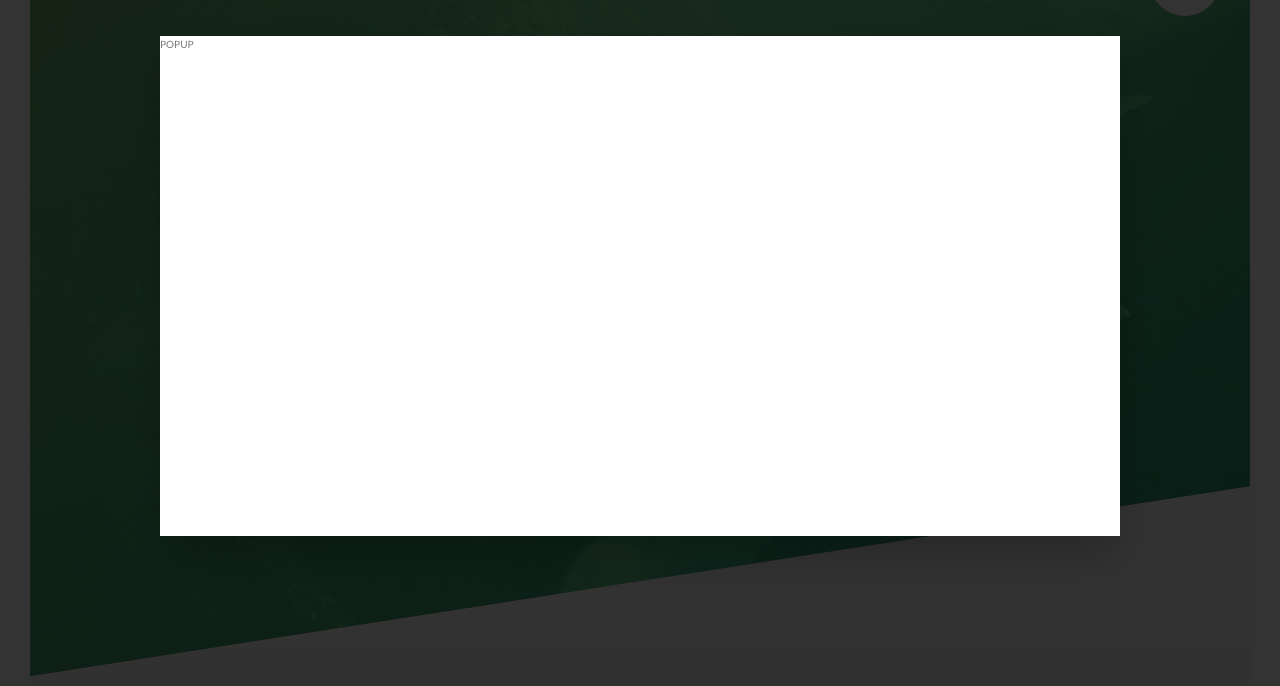
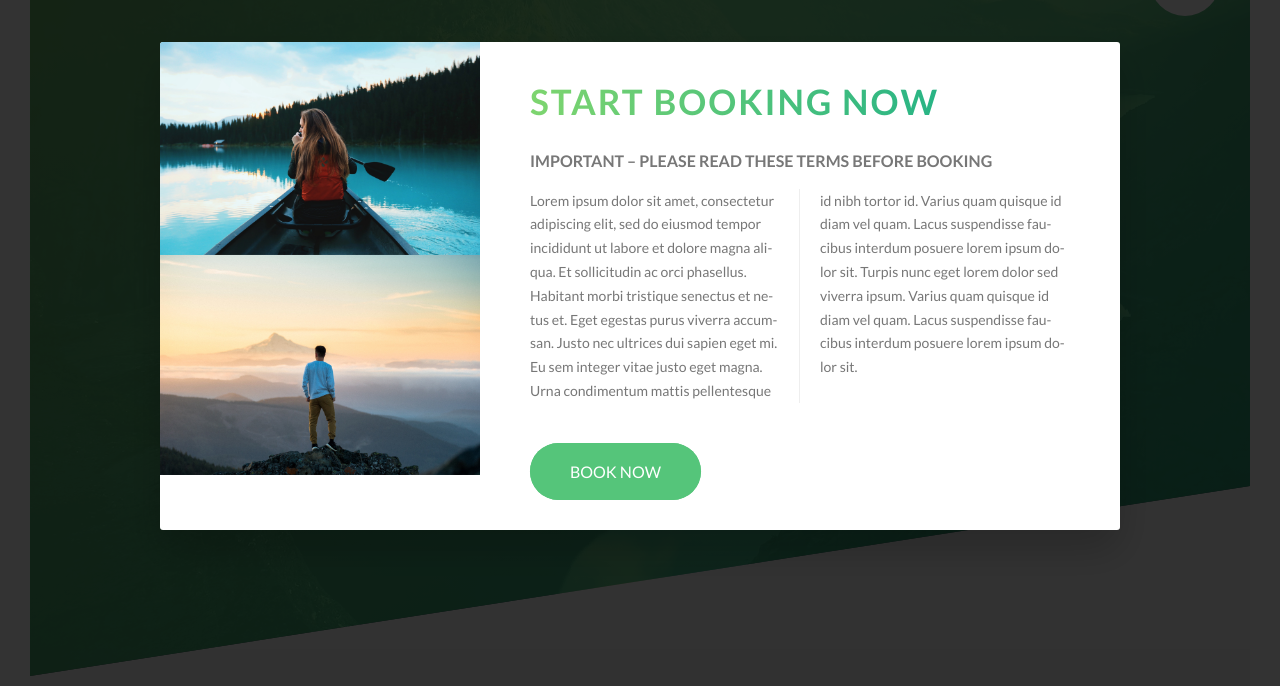
Before and after one commit to aindriu80/Natours, a website: page index.html in a window 1280 px wide. Shown: the part 114-800 px from the top of the page. Drawn offline with Linux system fonts and the light colour scheme.

Commit message:
Building CSS pop up - css styling complete

```diff
--- a/index.html
+++ b/index.html
@@ -356,7 +356,19 @@
 
     <div class="popup">
         <div class="popup__content">
-            POPUP
+            <div class="popup__left">
+                <img src="resources/img/nat-8.jpg" alt="Tour photo" class="popup__img">
+                <img src="resources/img/nat-9.jpg" alt="Tour photo" class="popup__img">
+            </div>
+
+            <div class="popup__right">
+                <h2 class="heading-secondary u-margin-bottom-small">Start booking now</h2>
+                <h3 class="heading-tertiary u-margin-bottom-small">Important &ndash; Please read these terms before booking</h3>
+                <p class="popup__text">
+                    Lorem ipsum dolor sit amet, consectetur adipiscing elit, sed do eiusmod tempor incididunt ut labore et dolore magna aliqua. Et sollicitudin ac orci phasellus. Habitant morbi tristique senectus et netus et. Eget egestas purus viverra accumsan. Justo nec ultrices dui sapien eget mi. Eu sem integer vitae justo eget magna. Urna condimentum mattis pellentesque id nibh tortor id. Varius quam quisque id diam vel quam. Lacus suspendisse faucibus interdum posuere lorem ipsum dolor sit. Turpis nunc eget lorem dolor sed viverra ipsum.  Varius quam quisque id diam vel quam. Lacus suspendisse faucibus interdum posuere lorem ipsum dolor sit.
+                </p>
+                <a href="#" class="btn btn--green">Book now</a>
+            </div>
         </div>
     </div>
     <!--
--- a/resources/css/style.css
+++ b/resources/css/style.css
@@ -428,9 +428,35 @@ body {
     left: 50%;
     transform: translate(-50%, -50%);
     width: 75%;
-    height: 50rem;
     background-color: #fff;
-    box-shadow: 0 2rem 4rem rgba(0, 0, 0, 0.2); }
+    box-shadow: 0 2rem 4rem rgba(0, 0, 0, 0.2);
+    border-radius: 3px;
+    display: table;
+    overflow: hidden; }
+  .popup__left {
+    width: 33.333333%;
+    display: table-cell; }
+  .popup__right {
+    width: 66.6666667%;
+    display: table-cell;
+    vertical-align: middle;
+    padding: 3rem 5rem; }
+  .popup__img {
+    display: block;
+    width: 100%; }
+  .popup__text {
+    font-size: 1.4rem;
+    margin-bottom: 4rem;
+    -moz-column-count: 2;
+    -moz-column-gap: 4rem;
+    -moz-column-rule: 1px solid #eee;
+    column-count: 2;
+    column-gap: 4rem;
+    column-rule: 1px solid #eee;
+    -moz-hyphens: auto;
+    -ms-hyphens: auto;
+    -webkit-hyphens: auto;
+    hyphens: auto; }
 
 .story {
   width: 75%;
```
